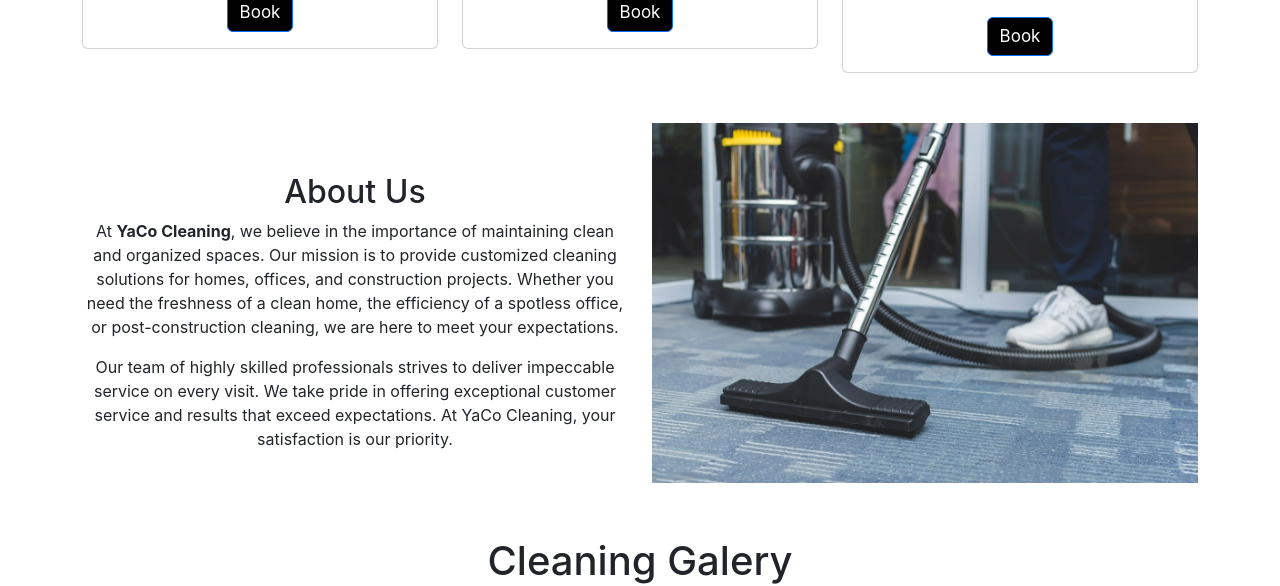
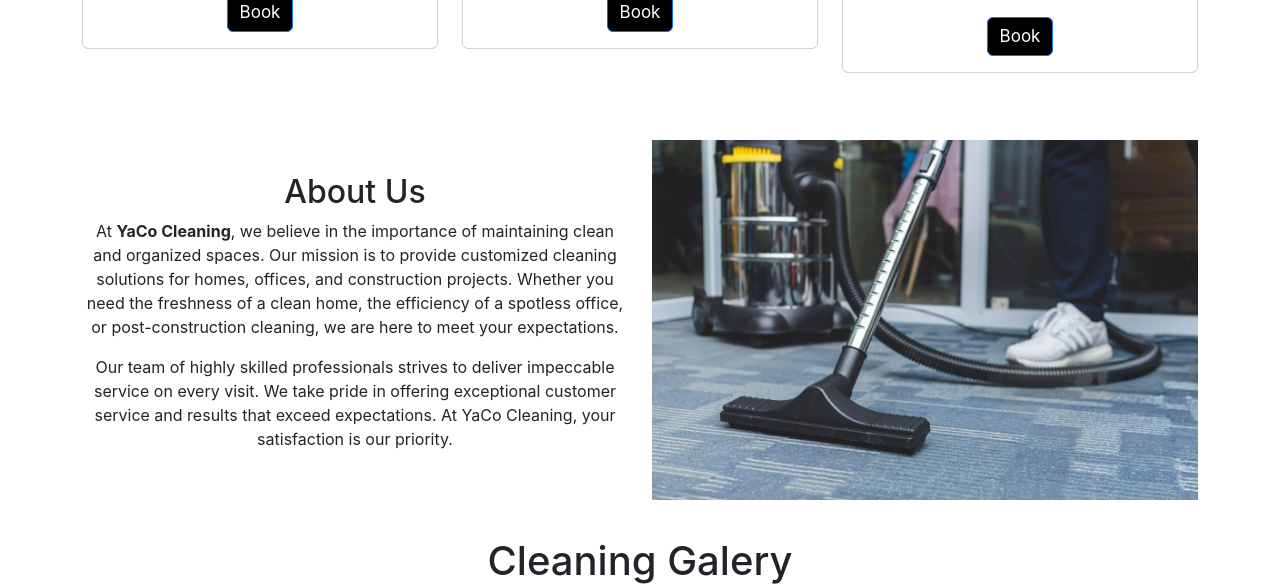
Before and after one commit to JoseArias31/Yaco-Cleaning-Company, a React (Vite) app: page / in a window 1280 px wide. Shown: the part 1060-1646 px from the top of the page. Built offline with nearby package versions, Linux system fonts and the light colour scheme.

Commit message:
Correcting About Us Section.

```diff
--- a/src/Components/About Us.jsx
+++ b/src/Components/About Us.jsx
@@ -19,7 +19,7 @@ Our team of highly skilled professionals strives to deliver impeccable service o
           </div>
         </Col>
         {/* Column for Image */}
-        <Col md={6}>
+        <Col md={6} className='AboutUsImg'>
           <img
             src={Cleaning}
             alt="About Us"
--- a/src/Styles/AboutUs.css
+++ b/src/Styles/AboutUs.css
@@ -9,3 +9,15 @@
     padding-bottom: 50px;
     text-align: -webkit-center;
 }
+
+@media (min-width: 767px) {
+
+    .aboutUsP{
+
+margin-bottom: 0;
+
+    }
+    .AboutUsImg{
+    place-self: center;
+    }
+}
```
